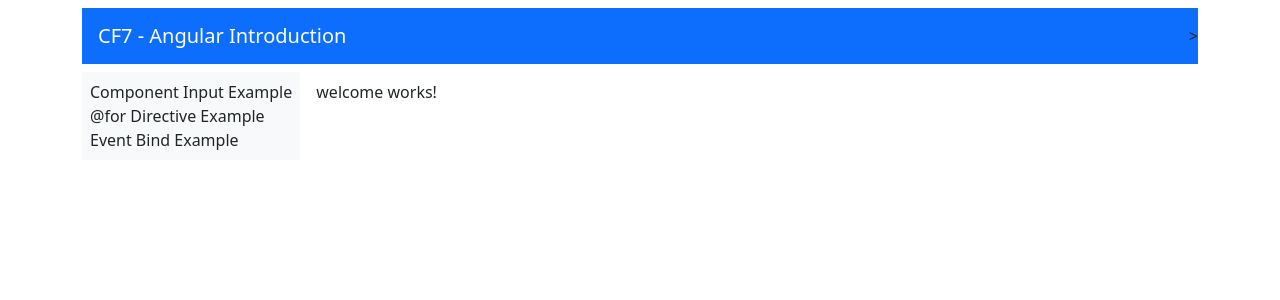
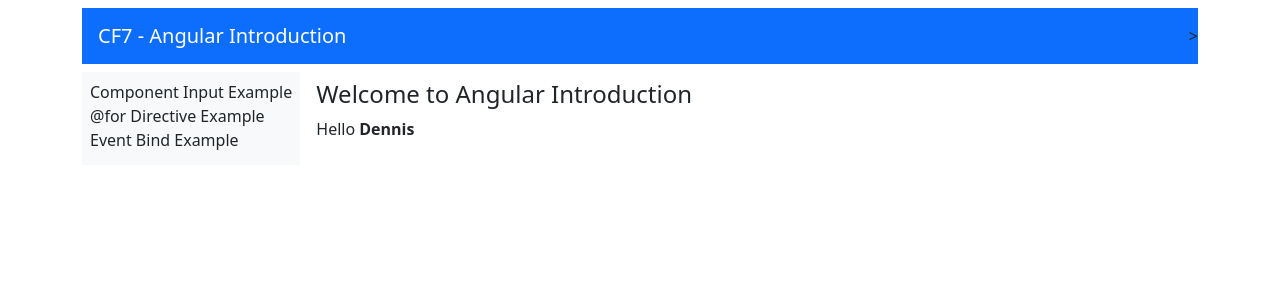
Before and after one commit to dionysisvossos/cf7-angular-introduction, an Angular app in the folder angular-introduction/: page /welcome in a window 1280 px wide. Shown: the top 300 px of the page. Built offline with nearby package versions, Linux system fonts and the light colour scheme.

Commit message:
Angular navbar

```diff
--- a/angular-introduction/src/app/components/component-input-example/component-input-example.component.html
+++ b/angular-introduction/src/app/components/component-input-example/component-input-example.component.html
@@ -1 +1 @@
-<p>component-input-example works!</p>
+<h4>Component Input Example</h4>
--- a/angular-introduction/src/app/components/component-input-example/component-input-example.component.ts
+++ b/angular-introduction/src/app/components/component-input-example/component-input-example.component.ts
@@ -1,4 +1,5 @@
 import { Component } from '@angular/core';
+import { Person } from 'src/app/shared/interfaces/person';
 
 @Component({
   selector: 'app-component-input-example',
@@ -7,5 +8,19 @@ import { Component } from '@angular/core';
   styleUrl: './component-input-example.component.css'
 })
 export class ComponentInputExampleComponent {
+  person0: Person = {
+    givenName: 'John',
+    surName: 'Doe',
+    age: 30,
+    email: 'j.doe@example.com',
+    address: '123 Main St, Cityville, Country'
+  }
 
+  person1: Person = {
+    givenName: 'Jane',
+    surName: 'Smith',
+    age: 25,
+    email: 'janesmith@example.edu',
+    address: '456 Elm St, Townsville, Country'
+  }
 }
--- a/angular-introduction/src/app/components/welcome/welcome.component.html
+++ b/angular-introduction/src/app/components/welcome/welcome.component.html
@@ -1 +1,4 @@
-<p>welcome works!</p>
+<h4>Welcome to Angular Introduction</h4>
+<p>
+    Hello <strong>{{ name }}</strong>
+</p>
--- a/angular-introduction/src/app/components/welcome/welcome.component.ts
+++ b/angular-introduction/src/app/components/welcome/welcome.component.ts
@@ -7,5 +7,6 @@ import { Component } from '@angular/core';
   styleUrl: './welcome.component.css'
 })
 export class WelcomeComponent {
+  name = 'Dennis';
 
 }
```
